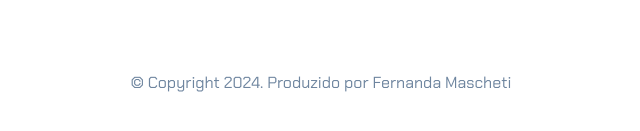
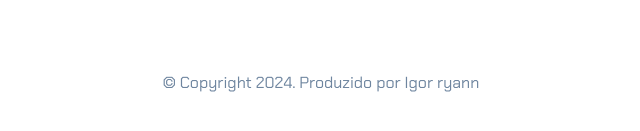
Before and after one commit to igorryann21/portofilio-2, a plain HTML site: page index.html in a window 1280 px wide. Shown: the part 1178-1309 px from the top of the page, 319-959 px from the left. Drawn offline with nearby package versions, Linux system fonts and the light colour scheme.

Commit message:
Update index.html

```diff
--- a/index.html
+++ b/index.html
@@ -211,7 +211,7 @@
             <i class="bi bi-github"></i>
             <a href="https://github.com/igorryann21">GitHub</a>
         </div>
-        <p class="my-5 text-center">© Copyright 2024. Produzido por Fernanda Mascheti</p>
+        <p class="my-5 text-center">© Copyright 2024. Produzido por Igor ryann</p>
     </footer>
 
     <script src="https://cdn.jsdelivr.net/npm/bootstrap@5.3.2/dist/js/bootstrap.bundle.min.js"></script>
```
